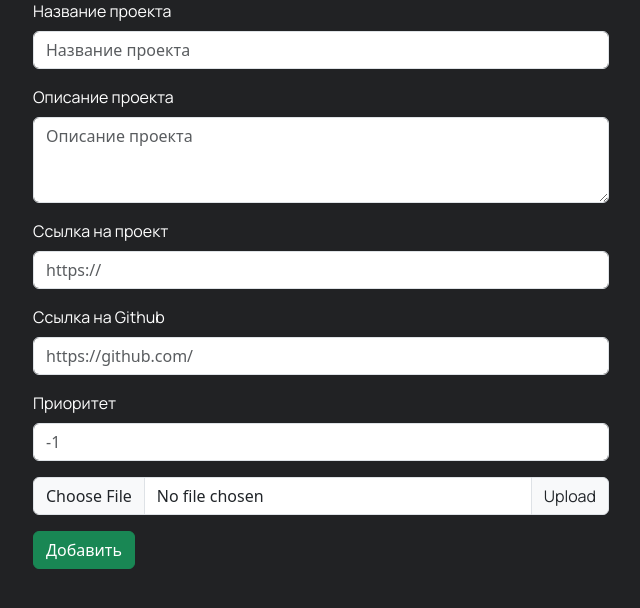
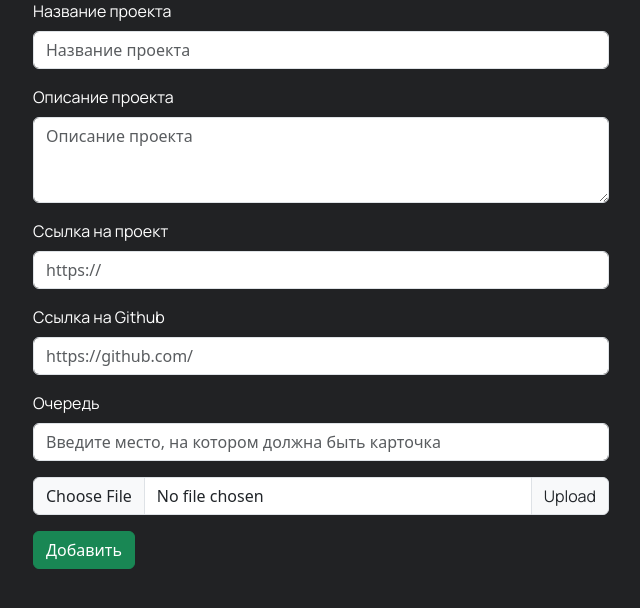
Before and after one commit to hhheys/cutaway, a Python web app: template cutaway/templates/project_add.html in a window 1280 px wide. Shown: the part 159-767 px from the top of the page, without its empty margins (319-959 px from the left). Run offline with Jinja, Linux system fonts and the light colour scheme; the template is opened without the code that fills it, so the values that code supplies are empty.

Commit message:
Changes project_add.html

```diff
--- a/cutaway/templates/project_add.html
+++ b/cutaway/templates/project_add.html
@@ -34,8 +34,8 @@
             <input type="" name="github" class="form-control" placeholder="https://github.com/"  id="github" aria-describedby="emailHelp">
           </div>
             <div class="mb-3">
-            <label for="priority" class="form-label">Приоритет</label>
-            <input type="number" name="priority" class="form-control" placeholder="-1"  id="link" aria-describedby="emailHelp">
+            <label for="priority" class="form-label">Очередь</label>
+            <input type="number" name="priority" class="form-control" placeholder="Введите место, на котором должна быть карточка"  id="link" aria-describedby="emailHelp">
           </div>
             <div class="input-group mb-3">
               <input type="file" name="picture" class="form-control" id="picture" required>
```
